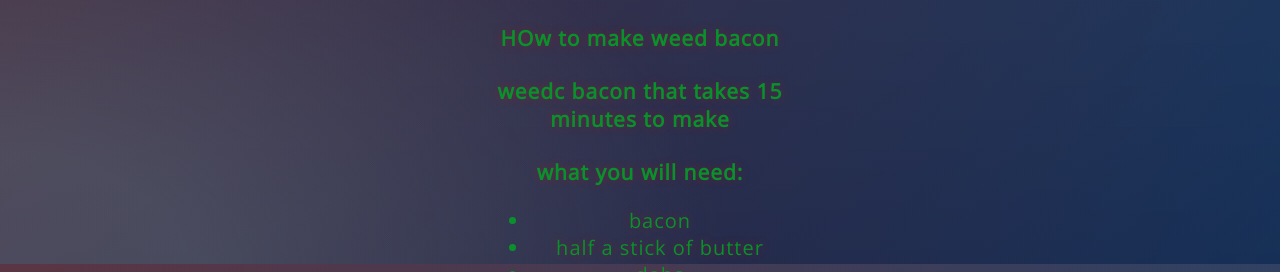
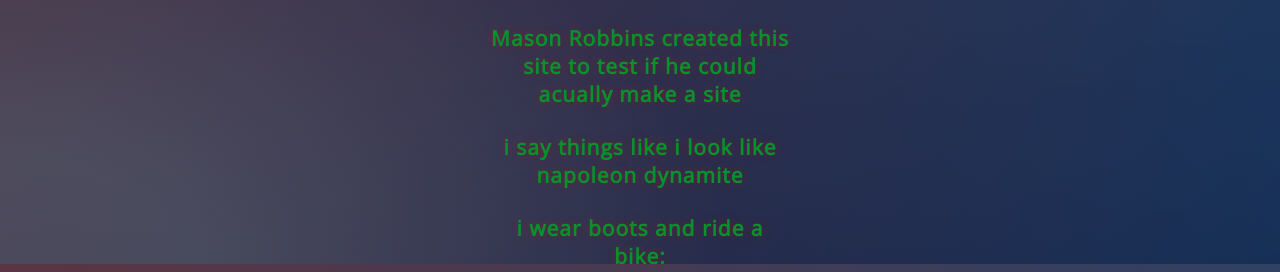
Before and after one commit to Godslayer51/weed-bacon, a Flask app: page / in a window 1280 px wide. Shown: the part 536-808 px from the top of the page. Run offline with Flask 2, Linux system fonts and the light colour scheme; some libraries are stand-ins or nearby versions.

Commit message:
thank you

```diff
--- a/templates/home.html
+++ b/templates/home.html
@@ -11,14 +11,14 @@
       width="400"
       height="500" />
 
-      <h1>HOw to make weed bacon</h1>
+      <h1>Mason Robbins created this site to test if he could acually make a site</h1>
 
-      <h1><p>weedc bacon that takes 15 minutes to make</p></h1>
-      <h1><p>what you will need:</p></h1>
+      <h1><p>i say things like i look like napoleon dynamite</p></h1>
+      <h1><p>i wear boots and ride a bike:</p></h1>
       <ul>
-        <li>bacon</li>
-        <li>half a stick of butter</li>
-        <li>dabs</li>
+        <li>hello everyohne at the center i know what im doing for a living</li>
+        <li>my grandfather just passed</li>
+        <li></li>
         <li>large frying pan</li>
       </ul>
       <h1>
```
